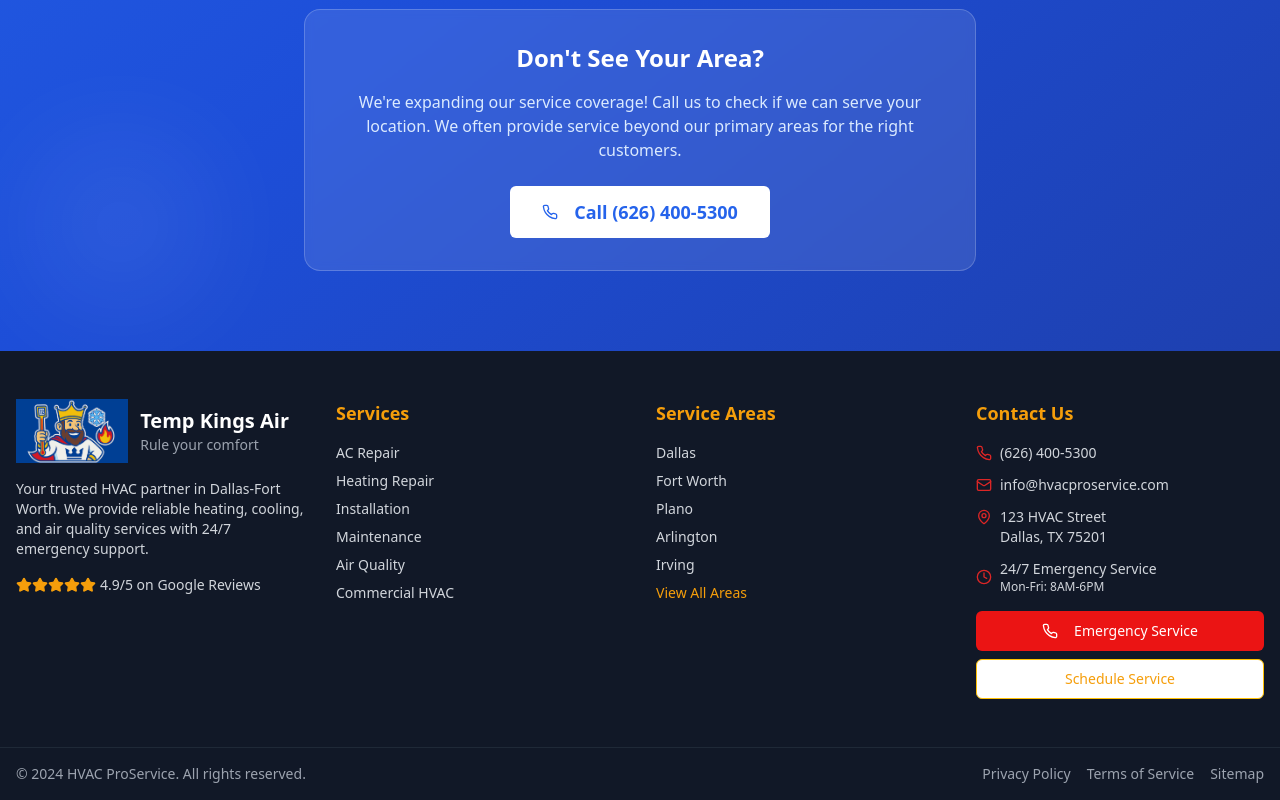
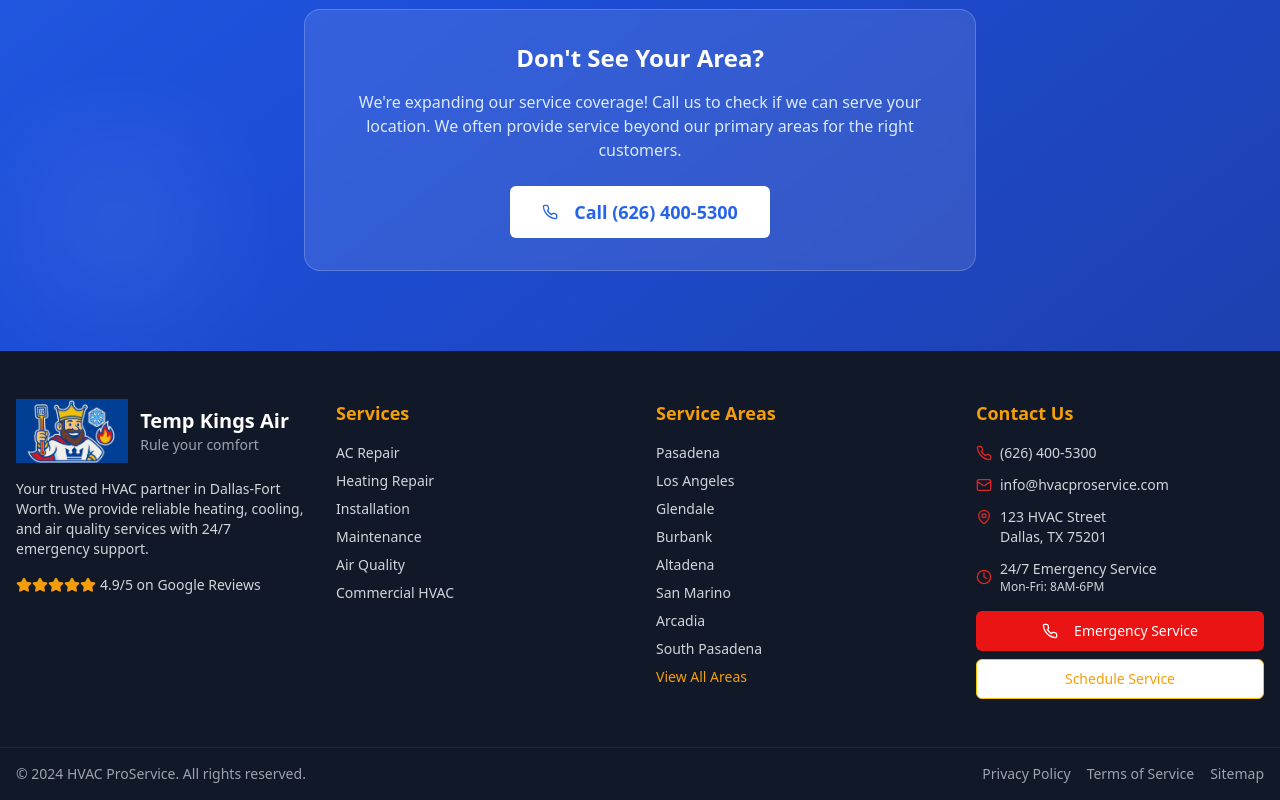
Before and after one commit to en20w/Temp-King-website, a React (Vite) app: page / in a window 1280 px wide. Shown: the part 5381-6181 px from the top of the page. Built offline with nearby package versions, Linux system fonts and the light colour scheme.

Commit message:
Update service areas in footer
Updated the footer's service areas to include Pasadena, Los Angeles, Glendale, Burbank, Altadena, San Marino, Arcadia, and South Pasadena.

```diff
--- a/src/components/layout/Footer.tsx
+++ b/src/components/layout/Footer.tsx
@@ -53,11 +53,14 @@ const Footer = () => {
           <div>
             <h3 className="font-bold text-lg mb-4 text-hvac-yellow">Service Areas</h3>
             <ul className="space-y-2 text-sm">
-              <li><Link to="/areas/dallas" className="text-gray-300 hover:text-white transition-colors">Dallas</Link></li>
-              <li><Link to="/areas/fort-worth" className="text-gray-300 hover:text-white transition-colors">Fort Worth</Link></li>
-              <li><Link to="/areas/plano" className="text-gray-300 hover:text-white transition-colors">Plano</Link></li>
-              <li><Link to="/areas/arlington" className="text-gray-300 hover:text-white transition-colors">Arlington</Link></li>
-              <li><Link to="/areas/irving" className="text-gray-300 hover:text-white transition-colors">Irving</Link></li>
+              <li><Link to="/areas/pasadena" className="text-gray-300 hover:text-white transition-colors">Pasadena</Link></li>
+              <li><Link to="/areas/los-angeles" className="text-gray-300 hover:text-white transition-colors">Los Angeles</Link></li>
+              <li><Link to="/areas/glendale" className="text-gray-300 hover:text-white transition-colors">Glendale</Link></li>
+              <li><Link to="/areas/burbank" className="text-gray-300 hover:text-white transition-colors">Burbank</Link></li>
+              <li><Link to="/areas/altadena" className="text-gray-300 hover:text-white transition-colors">Altadena</Link></li>
+              <li><Link to="/areas/san-marino" className="text-gray-300 hover:text-white transition-colors">San Marino</Link></li>
+              <li><Link to="/areas/arcadia" className="text-gray-300 hover:text-white transition-colors">Arcadia</Link></li>
+              <li><Link to="/areas/south-pasadena" className="text-gray-300 hover:text-white transition-colors">South Pasadena</Link></li>
               <li><Link to="/areas" className="text-hvac-yellow hover:text-white transition-colors">View All Areas</Link></li>
             </ul>
           </div>
```
